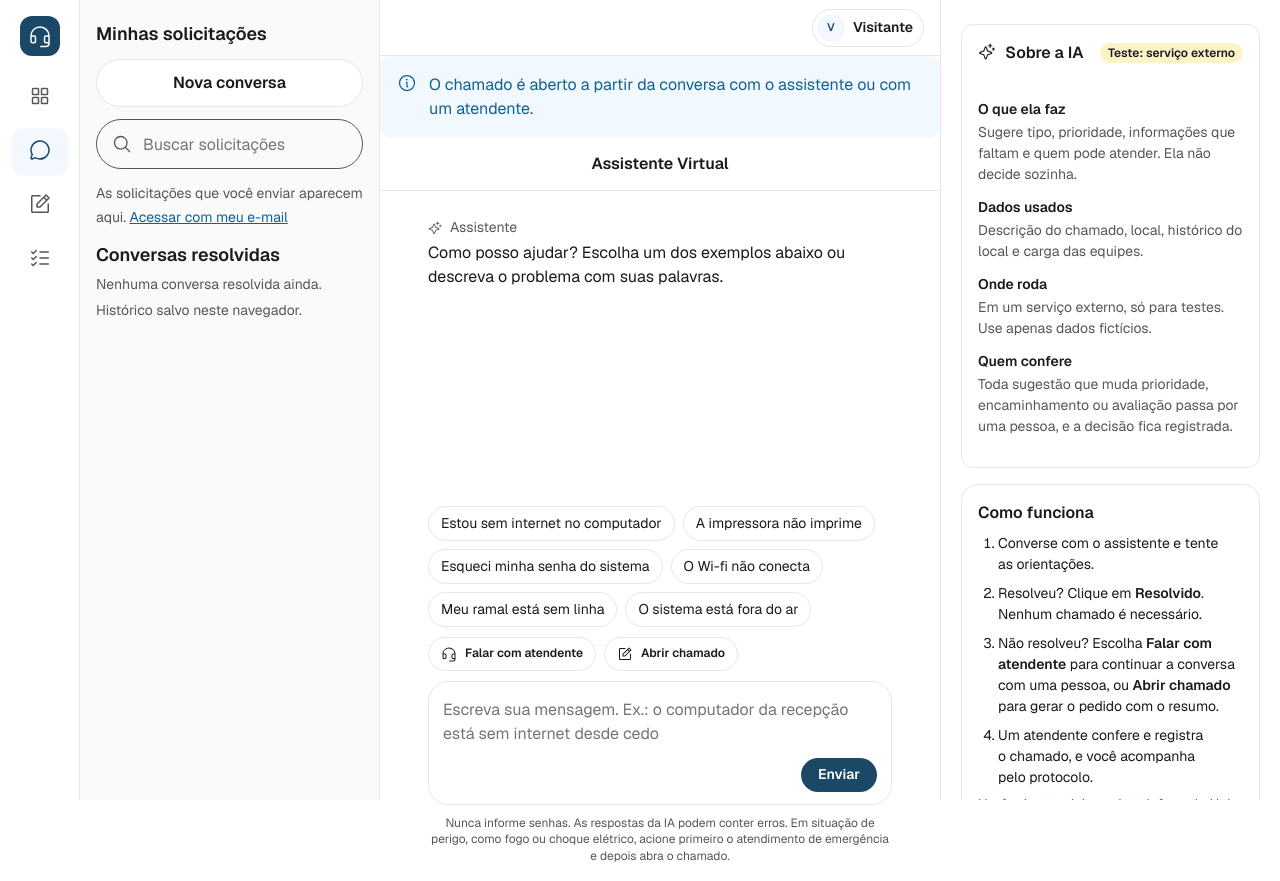
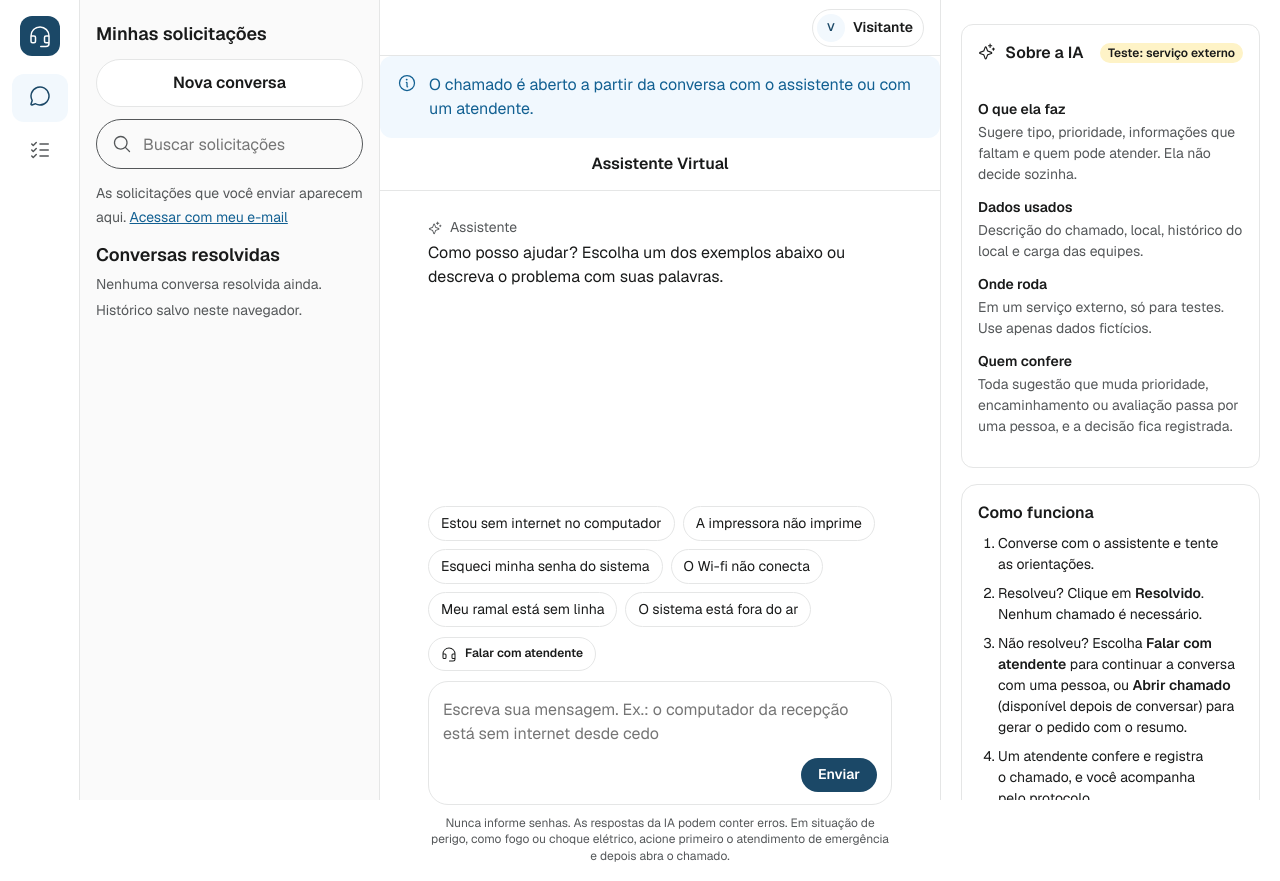
Before and after one commit to Luizgs7/hackathon-sjp, a FastAPI app: a page that uses templates/df/_base.html in a window 1280 px wide. Run offline with FastAPI, Linux system fonts and the light colour scheme; parts of the project's set-up code (start-up, migrations or seed data) failed here and were passed over; some libraries are stand-ins or nearby versions.

Commit message:
Solicitante: abas unificadas em Chamados e sem criação manual; progresso do técnico no topo da lista
Co-Authored-By: Claude Sonnet 5.5 <noreply@anthropic.com>

```diff
--- a/app.py
+++ b/app.py
@@ -2600,15 +2600,9 @@ def conversa_abrir_chamado(request: Request, token: str):
 
 
 @app.get('/servidor/dashboard', response_class=HTMLResponse)
-def servidor_dashboard(request: Request):
-    with db() as c:
-        email = email_solicitante_atual(request,c)
-        if not email:
-            return redirect('/login?msg=Entre para consultar seu dashboard.')
-        solicitacoes = c.execute('SELECT s.*,t.status tarefa_status FROM solicitacoes s LEFT JOIN tarefas t ON t.id=s.tarefa_id WHERE lower(s.email)=? ORDER BY s.id DESC', (email,)).fetchall()
-        chamados = c.execute('SELECT * FROM tarefas WHERE lower(email)=? ORDER BY id DESC',(email,)).fetchall()
-        conversas = c.execute("SELECT a.*,s.protocolo,s.token solicitacao_token, (SELECT texto FROM auto_msgs m WHERE m.token=a.token AND autor='servidor' ORDER BY id LIMIT 1) titulo FROM autoatendimento a JOIN conversa_acessos ca ON ca.token=a.token LEFT JOIN solicitacoes s ON s.id=a.solicitacao_id WHERE ca.email=? ORDER BY a.criado_em DESC", (email,)).fetchall()
-    return render(request,'servidor_dashboard.html',solicitacoes=solicitacoes,conversas=conversas,chamados=chamados)
+def servidor_dashboard():
+    """Antiga aba de atendimentos: tudo foi unificado em Chamados."""
+    return redirect('/meus-chamados')
 
 
 @app.get('/servidor/conversas/{token}')
@@ -2631,6 +2625,8 @@ def abrir_conversa(request: Request, token: str):
 
 @app.get("/servidor/solicitar", response_class=HTMLResponse)
 def servidor_solicitar_form(request: Request, via: str = ""):
+    if via != "ia":
+        return redirect("/servidor?msg=O chamado é aberto a partir da conversa com o assistente ou com um atendente.")
     with db() as c:
         setores = c.execute("SELECT * FROM setores").fetchall()
         token = _sessao_auto(request, c) if via == "ia" else None
@@ -2652,6 +2648,8 @@ def servidor_solicitar(request: Request, nome: str = Form(...), email: str = For
     nome, email, secretaria = validar_solicitante(nome, email, secretaria)
     with db() as c:
         token_auto = _sessao_auto(request, c) if via_ia else None
+        if not token_auto:
+            raise HTTPException(403, "A criação manual de chamados não está disponível: use o assistente ou fale com um atendente.")
         if token_auto and chamado_da_conversa(c, token_auto):
             raise HTTPException(409, 'Esta conversa já possui uma solicitação.')
         last = c.execute('SELECT fonte FROM auto_msgs WHERE token=? ORDER BY id DESC LIMIT 1',(token_auto,)).fetchone() if token_auto else None
@@ -2741,11 +2739,14 @@ def meus_chamados(request: Request, token: str):
             "LEFT JOIN usuarios u ON u.id=t.executor_id WHERE lower(t.email)=? ORDER BY t.criado_em DESC", (email,)).fetchall()
         solicitacoes = c.execute("SELECT * FROM solicitacoes WHERE lower(email)=? AND status<>'registrada' "
                                  "ORDER BY criado_em DESC", (email,)).fetchall()
+        conversas = c.execute("SELECT a.*, s.protocolo, (SELECT texto FROM auto_msgs m WHERE m.token=a.token AND autor='servidor' "
+                              "ORDER BY id LIMIT 1) titulo FROM autoatendimento a JOIN conversa_acessos ca ON ca.token=a.token "
+                              "LEFT JOIN solicitacoes s ON s.id=a.solicitacao_id WHERE ca.email=? ORDER BY a.criado_em DESC", (email,)).fetchall()
     abertos = [t for t in tarefas if t["status"] not in FINAIS]
     historico = [t for t in tarefas if t["status"] in FINAIS]
     perfil = tarefas[0] if tarefas else (solicitacoes[0] if solicitacoes else None)
     resp = render(request, "meus_chamados.html", email=email, perfil=perfil, abertos=abertos, historico=historico,
-                  solicitacoes=solicitacoes, token=token, passos=PASSOS_SOLICITANTE, passo_do_status=PASSO_DO_STATUS,
+                  solicitacoes=solicitacoes, conversas=conversas, token=token, passos=PASSOS_SOLICITANTE, passo_do_status=PASSO_DO_STATUS,
                   aguardando=[t for t in abertos if t["status"] == "executado"])
     resp.set_cookie("acesso_solicitante", token, httponly=True, samesite="lax", max_age=ACESSO_DIAS * 86400)
     return resp
--- a/frontend/protected-files.json
+++ b/frontend/protected-files.json
@@ -1,5 +1,5 @@
 {
-  "app.py": "65793c3d18bf2e3673aac32acabc05d8088a67b19fc8c36c35d76feab5dbf32a",
+  "app.py": "ca9a7419a0d4a3fe021739de0fd9880cec682b49f0d899569a77c90ef3d09bf7",
   "jev.py": "7fe741481e8e1f3f8a31e44f28d666da2e20053e2536cbd8f863666d811b0869",
   "haiku.py": "fb09bf1f6622da94f187416d0c58f067c9979b47df8e96c5eeee7a144309cb4c",
   "templates/atendente.html": "f573e3dbb24911fca733a4fbe8177ea74b19bf2daf753d1b1a68ffb95a992d2a",
--- a/static/ui/app.css
+++ b/static/ui/app.css
@@ -569,3 +569,7 @@ body[data-theme="dark"] .df-list-col .df-list-item[aria-current] { background: v
 }
 
 .df-filters .df-search-quadro { min-width: min(100%, 340px); flex: 1 1 340px; }
+
+/* Progresso do técnico: faixa no topo da lista, em todos os tamanhos de tela */
+.df-stats.df-stats-topo { display: grid; grid-template-columns: repeat(3, minmax(0, 1fr)); gap: 12px; }
+@media (min-width: 1100px) { .df-stats.df-stats-topo { display: grid; max-width: 720px; } }
--- a/templates/df/_base.html
+++ b/templates/df/_base.html
@@ -18,10 +18,8 @@
   {% set _ = nav.append(('missoes', '/campo', 'Missões', 'list-checks')) %}
   {% set _ = nav.append(('ranking', '/ranking', 'Ranking', 'trophy')) %}
 {% else %}
-  {% set _ = nav.append(('dashboard', '/servidor/dashboard', 'Dashboard', 'squares-four')) %}
   {% set _ = nav.append(('assistente', '/servidor', 'Assistente', 'chat-circle')) %}
-  {% set _ = nav.append(('solicitar', '/servidor/solicitar', 'Solicitar', 'note-pencil')) %}
-  {% set _ = nav.append(('chamados', '/meus-chamados', 'Acompanhar', 'list-checks')) %}
+  {% set _ = nav.append(('chamados', '/meus-chamados', 'Chamados', 'list-checks')) %}
 {% endif %}
 <!doctype html>
 <html lang="pt-BR" data-theme="light">
--- a/templates/df/campo.html
+++ b/templates/df/campo.html
@@ -2,10 +2,7 @@
 {% import "df/_ui.html" as ui %}
 {% set nav_perfil = 'campo' %}
 {% set ativo = 'missoes' %}
-{% set has_context = true %}
 {% block title %}Minhas missões{% endblock %}
-{% block context_label %}Seu progresso{% endblock %}
-{% block context_col %}<section class="df-ctx df-wide-only" aria-labelledby="prog-t"><h2 id="prog-t" style="font-size:16px">Seu progresso</h2><div id="ctx-progresso"></div></section>{% endblock %}
 {% block main %}
 <div class="df-page-head"><div><h1>Minhas missões</h1><p>Olá, {{ u.nome.split()[0] }}. Aqui ficam as missões atribuídas a você.</p></div></div>
 <section class="df-card" aria-labelledby="disp-t">
--- a/templates/df/servidor.html
+++ b/templates/df/servidor.html
@@ -33,7 +33,6 @@
     {% if not conversa %}
     <div id="acoes-vazio" class="df-chat-actions" role="group" aria-label="Outras formas de atendimento">
       <button type="button" class="df-button df-secondary df-size-small" data-falar hx-post="/servidor/atendente" hx-include="#estado-chat" hx-target="#conversa"><span class="df-button-content">{{ ui.icon('headset') }}Falar com atendente</span></button>
-      {{ ui.button('Abrir chamado', href='/servidor/solicitar', size='small', style='secondary', glyph='note-pencil') }}
     </div>
     {% endif %}
     <form id="form-chat" class="df-composer-card" hx-post="/servidor/chat" hx-target="#conversa" hx-include="#estado-chat" hx-indicator="#digitando" autocomplete="off">
@@ -54,12 +53,11 @@
   <ol class="df-stack-sm" style="margin:0;padding-left:20px;font-size:14px">
     <li>Converse com o assistente e tente as orientações.</li>
     <li>Resolveu? Clique em <b>Resolvido</b>. Nenhum chamado é necessário.</li>
-    <li>Não resolveu? Escolha <b>Falar com atendente</b> para continuar a conversa com uma pessoa, ou <b>Abrir chamado</b> para gerar o pedido com o resumo.</li>
+    <li>Não resolveu? Escolha <b>Falar com atendente</b> para continuar a conversa com uma pessoa, ou <b>Abrir chamado</b> (disponível depois de conversar) para gerar o pedido com o resumo.</li>
     <li>Um atendente confere e registra o chamado, e você acompanha pelo protocolo.</li>
   </ol>
   <small>Urgências também pelo telefone do Help Desk: (41) 3381-0000.</small>
   {% if not conversa_resolvida %}<button type="button" class="df-button df-secondary df-size-md" hx-post="/servidor/atendente" hx-include="#estado-chat" hx-target="#conversa"><span class="df-button-content">{{ ui.icon('headset') }}Falar com atendente</span></button>{% endif %}
-  {{ ui.button('Abrir chamado sem o assistente', href='/servidor/solicitar', style='secondary', glyph='note-pencil') }}
 </section>
 {% endblock %}
 
```
Also changed, not shown: templates/df/_campo_lista.html (+1 -6 lines), templates/df/meus_chamados.html (+15 -3 lines), tests/test_solicitante_demo.py (+13 -18 lines), tests/test_ui_flow.py (+9 -5 lines).
